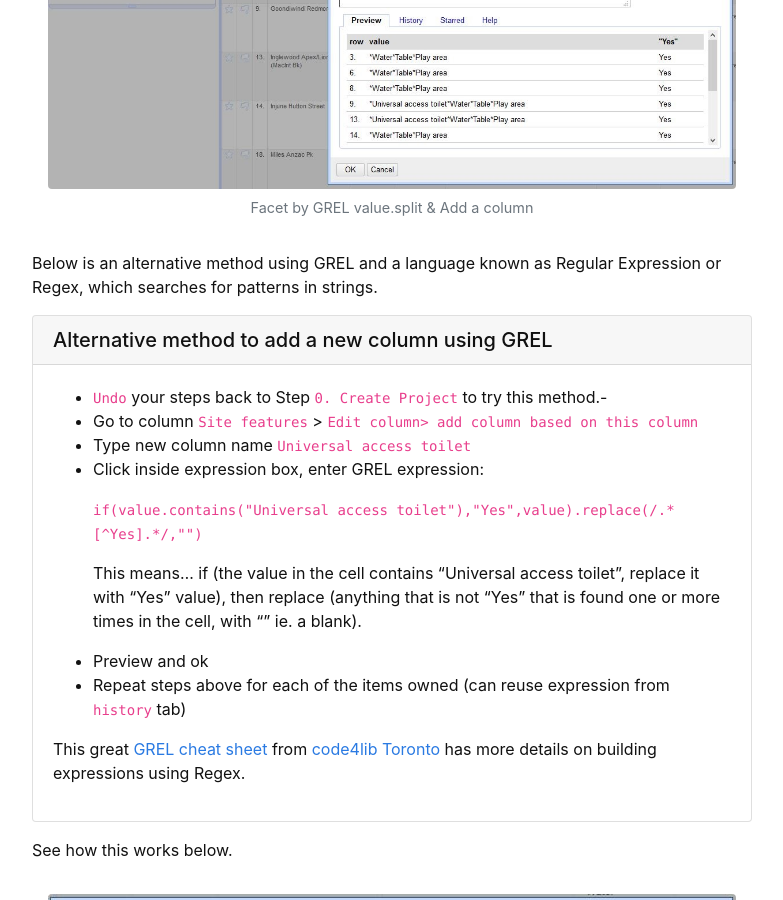
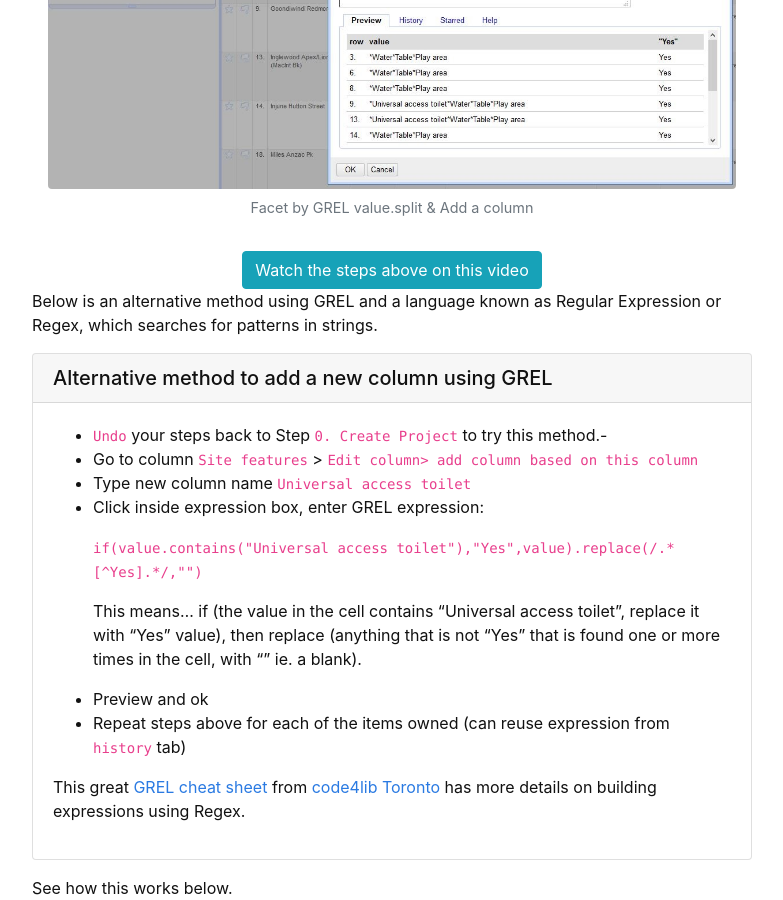
Before and after one commit to GULibrarySandbox/advanced-data-wrangle-old, a Jekyll site: the page built from content/5-lesson.md, in a window 1280 px wide and 900 px high, scrolled down 1982 px. Shown: the whole window, without its empty margins (248-1031 px from the left). Built offline with Jekyll 4.4.1, drawn with Linux system fonts in a browser that asks for light colours; some of the changed text lies outside the part shown.

Commit message:
Update 5-lesson.md

```diff
--- a/content/5-lesson.md
+++ b/content/5-lesson.md
@@ -58,6 +58,9 @@ The image below shows the creation of the  `Play area`  column using the method
 
 {% include figure.html img="ORFacetSplit.JPG" alt="Custom Facet plus add a column" caption="Facet by GREL value.split & Add a column" width="100%" %}
 
+{% include button.md text="Watch the steps above on this video" link="" color="info" %}
+
+
 Below is an alternative method using GREL and a language known as Regular Expression or Regex, which searches for patterns in strings.
 
 {% capture text %}
@@ -102,5 +105,3 @@ The final step is to export specific variables from this tidy dataset to a .csv
 - Click `Export` button, top right hand corner
 - Select Comma-separated value dataset
 - save file{% endcapture %} {% include card.md header="Export selected columns to .csv file" text=text %}
-
-{% include button.md text="Watch the steps above on this video" link="https://vimeo.com/422342110/15f6fa71c1" color="info" %}
```
